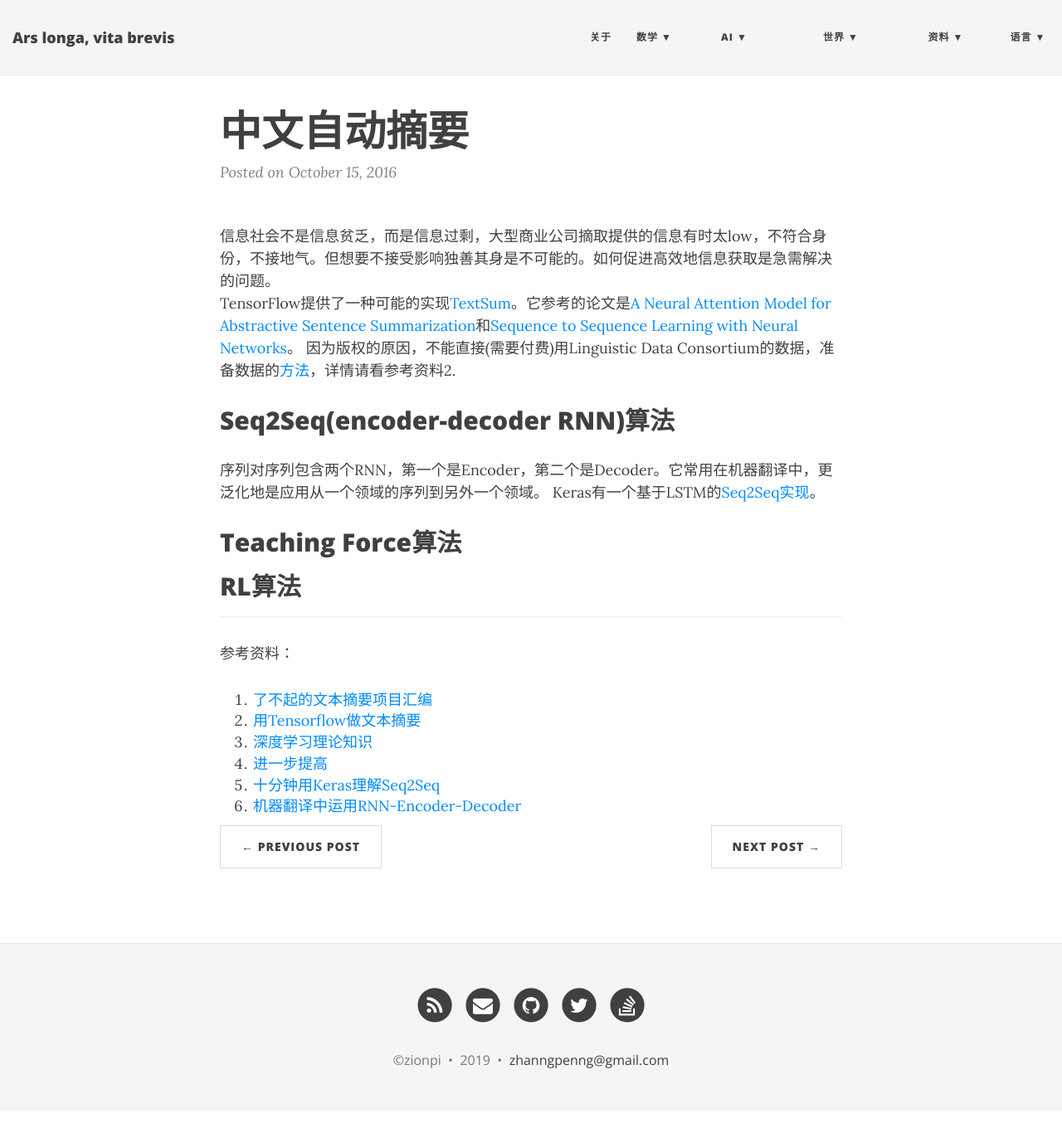
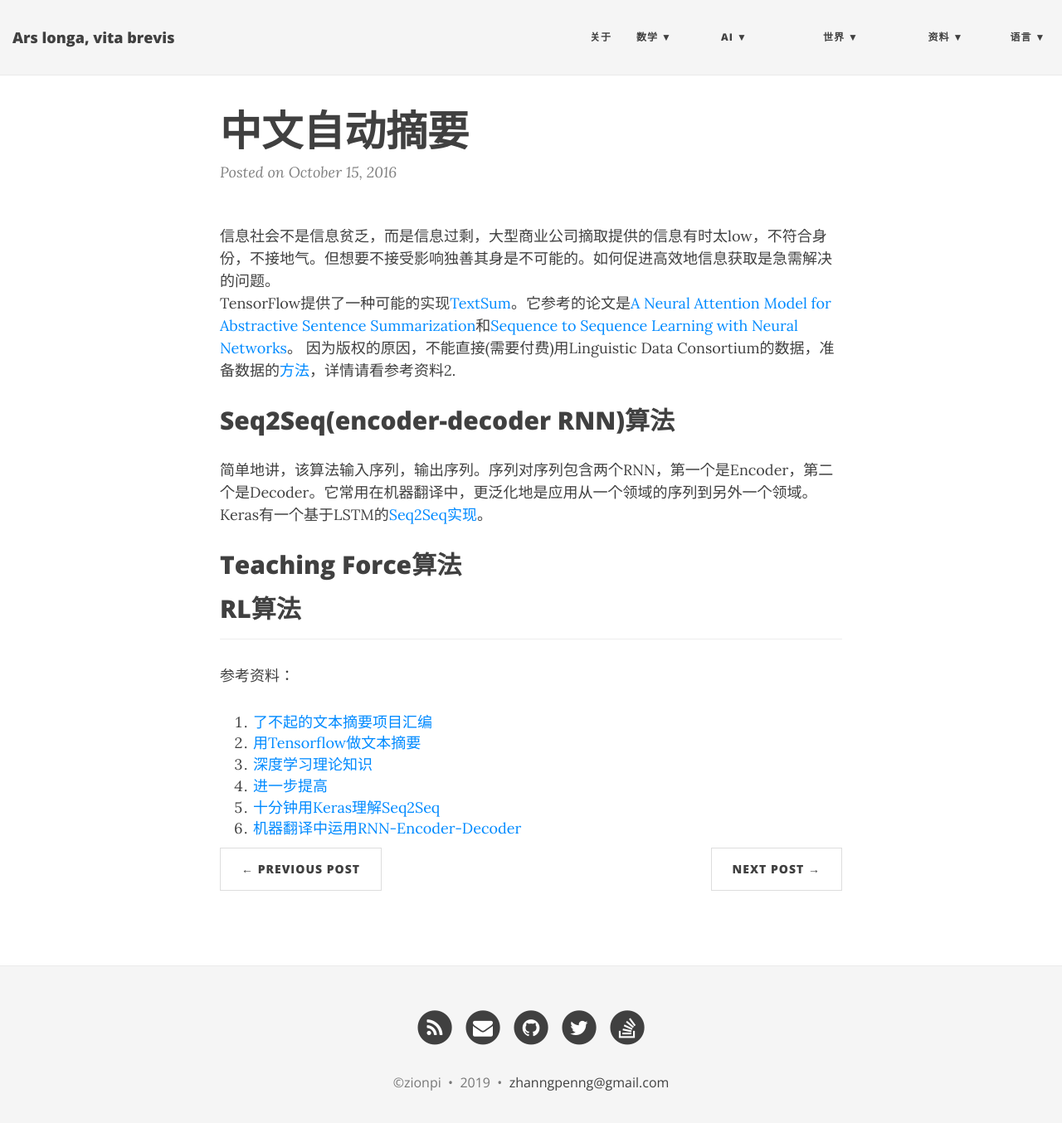
Before and after one commit to ZionPi/zionpi.github.io, a Jekyll site: the page built from _posts/2016-10-15-chinese-text-automatic-summarization.md, in a window 1280 px wide and 1367 px high. Shown: the top 1354 px of the window at 83% size. Built offline with Jekyll 4.4.1, drawn with Linux system fonts in a browser that asks for light colours; nearby versions of some CDN libraries.

Commit message:
Update 2016-10-15-chinese-text-automatic-summarization.md

```diff
--- a/_posts/2016-10-15-chinese-text-automatic-summarization.md
+++ b/_posts/2016-10-15-chinese-text-automatic-summarization.md
@@ -7,7 +7,7 @@ TensorFlow提供了一种可能的实现[TextSum](https://github.com/tensorflow/
 因为版权的原因，不能直接(需要付费)用Linguistic Data Consortium的数据，准备数据的[方法](https://github.com/surmenok/TextSum)，详情请看参考资料2.
 
 ## Seq2Seq(encoder-decoder RNN)算法
-序列对序列包含两个RNN，第一个是Encoder，第二个是Decoder。它常用在机器翻译中，更泛化地是应用从一个领域的序列到另外一个领域。
+简单地讲，该算法输入序列，输出序列。序列对序列包含两个RNN，第一个是Encoder，第二个是Decoder。它常用在机器翻译中，更泛化地是应用从一个领域的序列到另外一个领域。
 Keras有一个基于LSTM的[Seq2Seq实现](https://github.com/keras-team/keras/blob/master/examples/lstm_seq2seq.py)。
 
 
```
